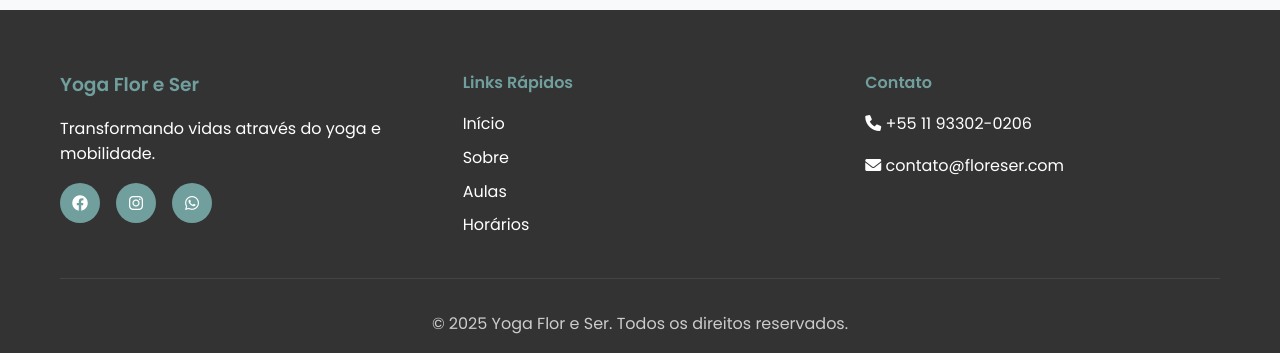
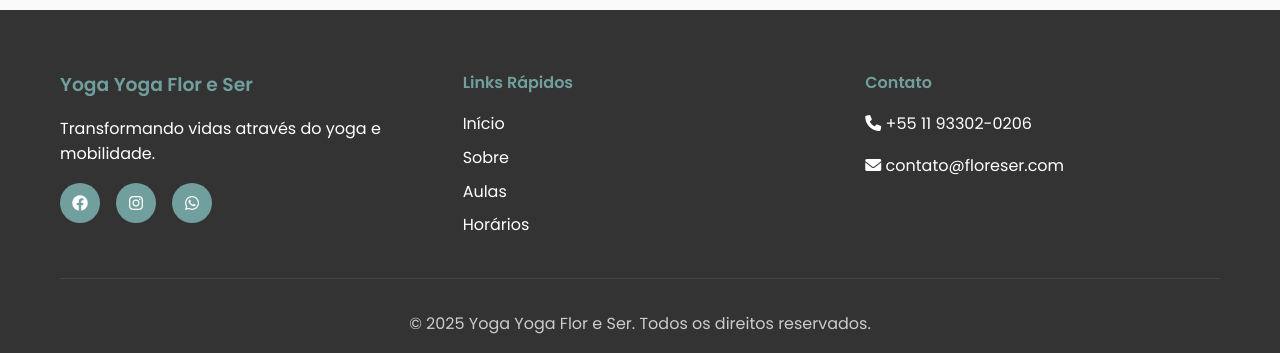
Before and after one commit to Passetti-cmd/Yoga-Flor-e-Ser, a plain HTML site: page index.html in a window 1280 px wide. Shown: the part 4937-5290 px from the top of the page. Drawn offline with Linux system fonts and the light colour scheme.

Commit message:
Update index.html

```diff
--- a/index.html
+++ b/index.html
@@ -3,7 +3,7 @@
   <head>
     <meta charset="UTF-8" />
     <meta name="viewport" content="width=device-width, initial-scale=1.0" />
-    <title>Yoga Flor e Ser - Transforme sua vida através do yoga</title>
+    <title>Yoga Yoga Flor e Ser - Transforme sua vida através do yoga</title>
     <link rel="stylesheet" href="static/css/style.css" />
     <link
       href="https://fonts.googleapis.com/css2?family=Poppins:wght@300;400;500;600;700&display=swap"
@@ -379,7 +379,7 @@
       <div class="container">
         <div class="footer-content">
           <div class="footer-section">
-            <h3>Yoga Flor e Ser</h3>
+            <h3>Yoga Yoga Flor e Ser</h3>
             <p>Transformando vidas através do yoga e mobilidade.</p>
             <div class="social-links">
               <a href="#"><i class="fab fa-facebook"></i></a>
@@ -403,7 +403,7 @@
           </div>
         </div>
         <div class="footer-bottom">
-          <p>&copy; 2025 Yoga Flor e Ser. Todos os direitos reservados.</p>
+          <p>&copy; 2025 Yoga Yoga Flor e Ser. Todos os direitos reservados.</p>
         </div>
       </div>
     </footer>
```
